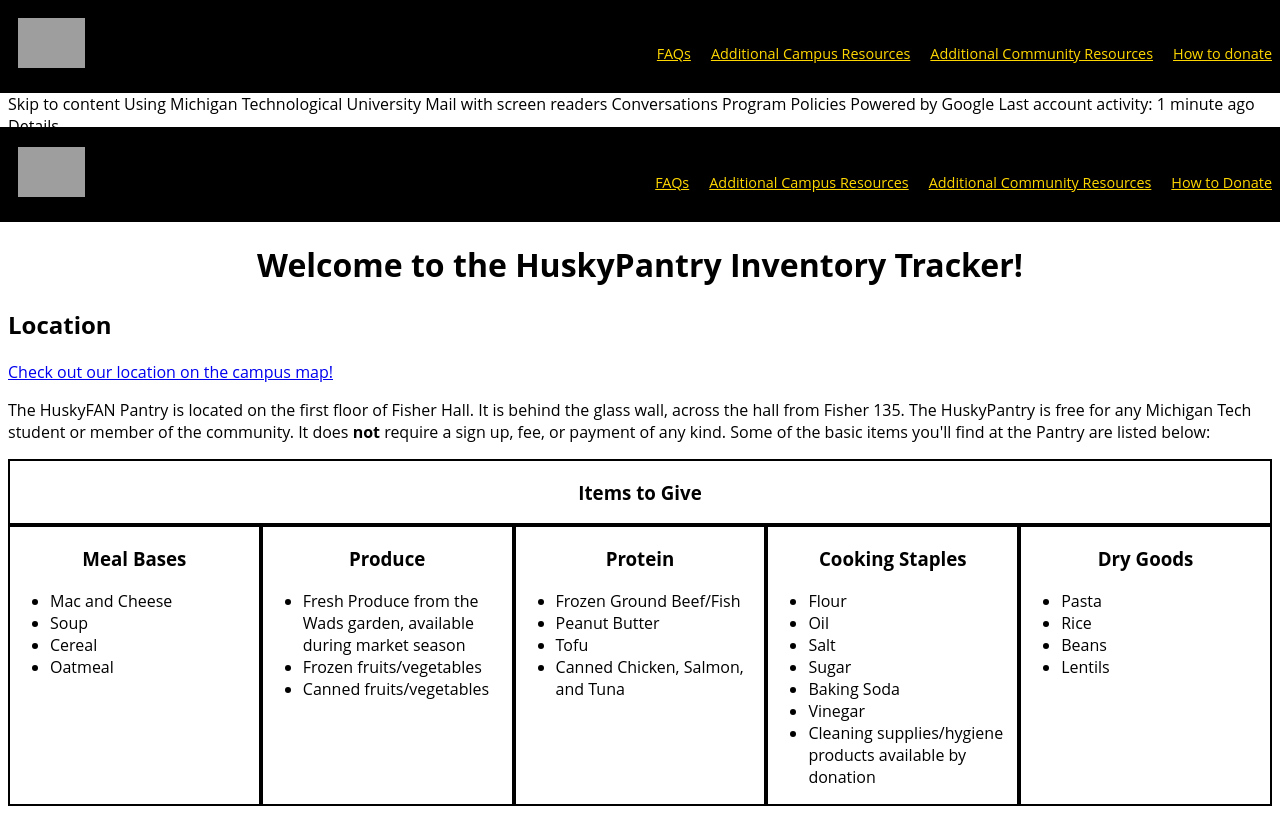
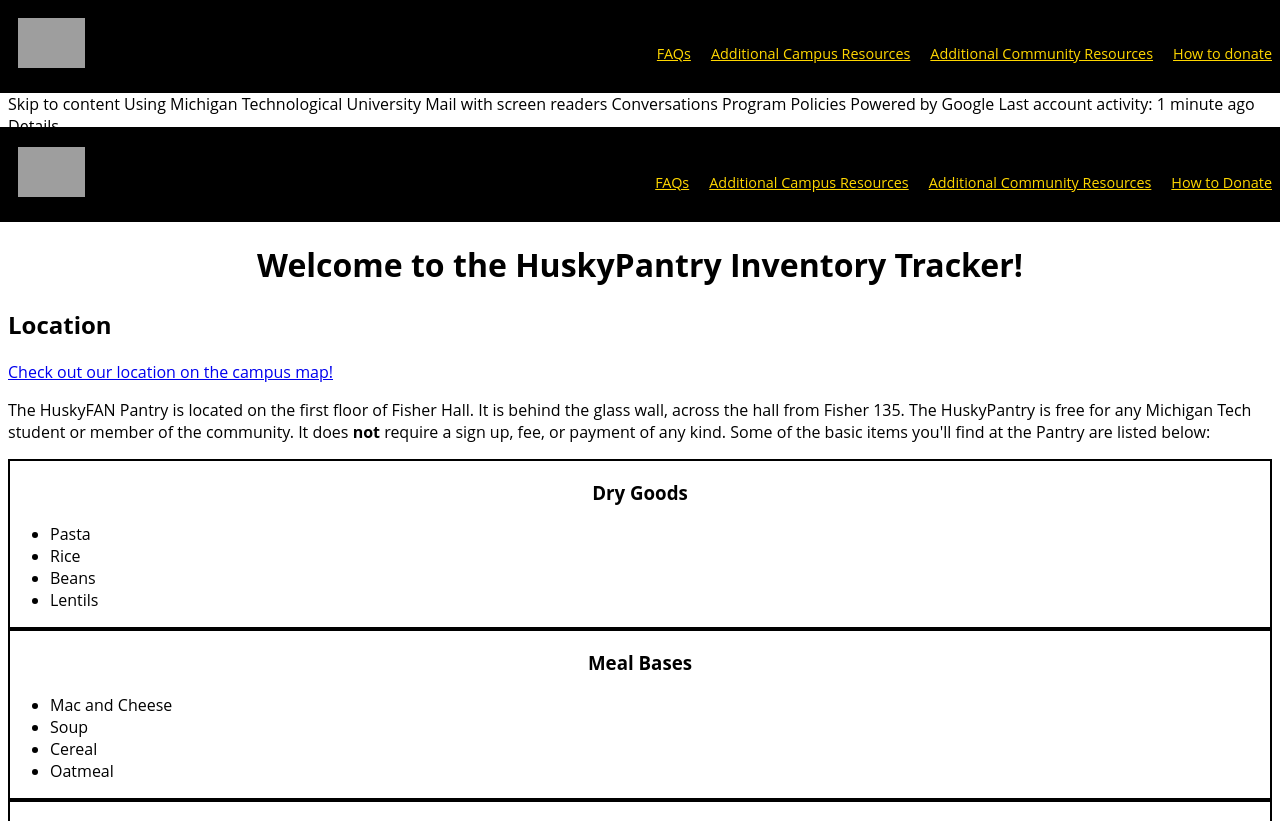
Before and after one commit to cccischk/husky-pantry, a Flask app: page / in a window 1280 px wide; the page is wider, and only the part inside the window is pictured. Shown: the top 821 px of that part. Run offline with Flask 3, Linux system fonts and the light colour scheme; grey boxes are pictures that could not be loaded.

Commit message:
Update index.html

```diff
--- a/app/templates/index.html
+++ b/app/templates/index.html
@@ -63,13 +63,8 @@ Details
         <h2>Location</h2>
         <a href="https://map.mtu.edu/?id=1308#!m/965017?s/" target="_blank">Check out our location on the campus map!</a>
         <p>The HuskyFAN Pantry is located on the first floor of Fisher Hall. It is behind the glass wall, across the hall from Fisher 135.  The HuskyPantry is free for any Michigan Tech student or member of the community.  It does <strong>not</strong> require a sign up, fee, or payment of any kind. Some of the basic items you'll find at the Pantry are listed below:</p>
-        <section id="grid-section-header">
-                <h3>Items to Give</h3>
-        </section>
-        <div id="available-food-grid">
-
-
-            <section id="grid-section-one">
+        <div class="available-food-grid" >
+            <section>
                 <h3>Dry Goods</h3>
                 <ul>
                     <li>Pasta</li>
@@ -79,7 +74,7 @@ Details
                 </ul>
             </section>
 
-            <section id="grid-section-two">
+            <section>
                 <h3>Meal Bases</h3>
                 <ul>
                     <li>Mac and Cheese</li>
@@ -89,7 +84,7 @@ Details
                 </ul>
             </section>
 
-            <section id="grid-section-three">
+            <section>
                 <h3>Produce</h3>
                 <ul>
                     <li>Fresh Produce from the Wads garden, available during market season</li>
@@ -98,7 +93,7 @@ Details
                 </ul>
             </section>
 
-            <section id="grid-section-four">
+            <section>
                 <h3>Protein</h3>
                 <ul>
                     <li>Frozen Ground Beef/Fish</li>
@@ -108,7 +103,7 @@ Details
                 </ul>
             </section>
 
-            <section id="grid-section-five">
+            <section>
                 <h3>Cooking Staples</h3>
                 <ul>
                     <li>Flour</li>
@@ -124,7 +119,7 @@ Details
         <br>
             <iframe style="border-width: 0;" src="https://calendar.google.com/calendar/embed?height=600&amp;wkst=1&amp;ctz=America%2FDetroit&amp;showPrint=0&amp;mode=WEEK&amp;showTitle=0&amp;showCalendars=0&amp;src=aHVza3lmYW5AbXR1LmVkdQ&amp;color=%234285f4"  height="500" frameborder="0" scrolling="no"></iframe>
             <p>If you want to see the HuskyPantry's available inventory, click the available inventory button below!  *This is a Work in Progress*</p>
-            <button type="button" id="inventory-button">Available Inventory</button>
+            <a href="inventory.html" target="_blank" id="inventory-button">Available Inventory</a>
     </body>
 
     <footer>
```
